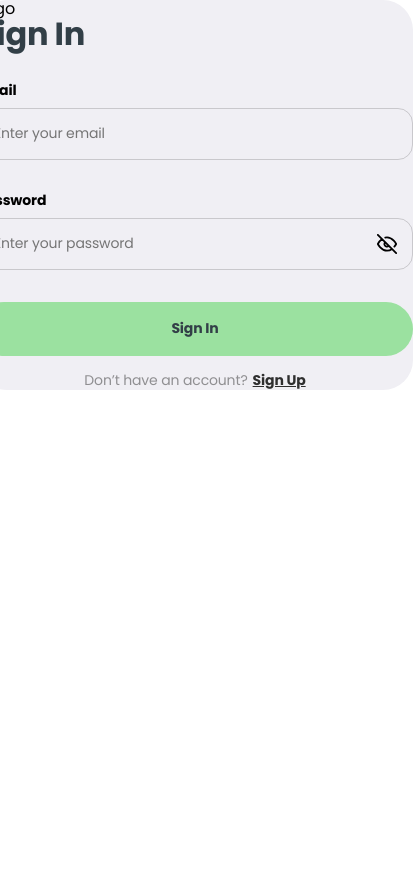
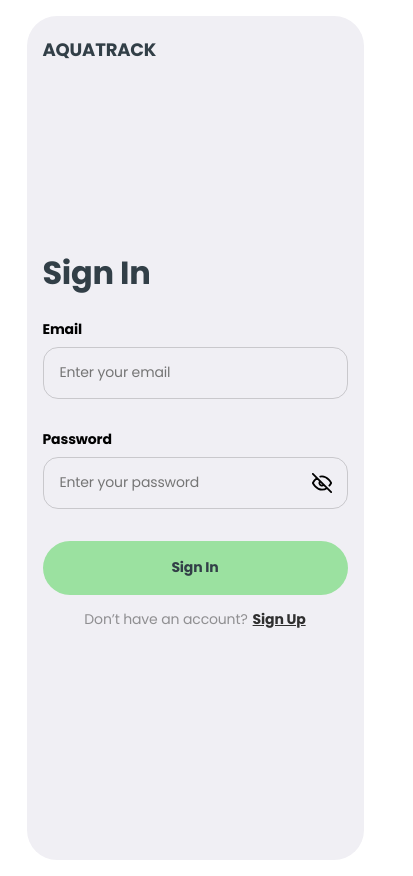
Before and after one commit to Kamila-Lohvynenko/final-project-frontend, a React (Vite) app: page /signin in a window 390 px wide. Shown: the whole page, 413 px wide, since content can reach past the window. Before the commit the page ends 844 px from the top, so only its background shows below. Built offline with nearby package versions, Linux system fonts and the light colour scheme; no server answers.

Commit message:
signin adaptive

```diff
--- a/src/components/SignInForm/SignInForm.jsx
+++ b/src/components/SignInForm/SignInForm.jsx
@@ -1,12 +1,13 @@
-import { useId, useState } from "react";
-import { NavLink } from "react-router-dom";
-import * as Yup from "yup";
-import styles from "./SignInForm.module.css";
-import sprite from "../../images/sprite.svg";
+import { useId, useState } from 'react';
+import { NavLink } from 'react-router-dom';
+import * as Yup from 'yup';
+import styles from './SignInForm.module.css';
+import sprite from '../../images/sprite.svg';
+import Logo from '../Logo/Logo';
 
 const validationSchema = Yup.object().shape({
-  email: Yup.string().email("Must be a valid email").required("Required"),
-  password: Yup.string().min(10, "Too short!").required("Required"),
+  email: Yup.string().email('Must be a valid email').required('Required'),
+  password: Yup.string().min(10, 'Too short!').required('Required'),
 });
 
 const SignInForm = () => {
@@ -16,11 +17,12 @@ const SignInForm = () => {
 
   return (
     <>
-      {/* <Logo/> */}
-      <p>Logo</p>
+      <div className={styles.logo}>
+        <Logo />
+      </div>
       <div className={styles.wrapperSignIn}>
         <h2 className={styles.title}>Sign In</h2>
-        <form>
+        <form className={styles.form}>
           <div className={styles.field}>
             <label htmlFor={emailId} className={styles.label}>
               Email
@@ -39,7 +41,7 @@ const SignInForm = () => {
             </label>
             <div className={styles.wrapper_icon}>
               <input
-                type={visiblePassword ? "text" : "password"}
+                type={visiblePassword ? 'text' : 'password'}
                 id={passwordId}
                 placeholder="Enter your password"
                 className={styles.input}
@@ -52,7 +54,7 @@ const SignInForm = () => {
               >
                 <use
                   href={`${sprite}#${
-                    visiblePassword ? "icon-eye" : "icon-eye-off"
+                    visiblePassword ? 'icon-eye' : 'icon-eye-off'
                   }`}
                 />
               </svg>
--- a/src/components/SignInForm/SignInForm.module.css
+++ b/src/components/SignInForm/SignInForm.module.css
@@ -1,7 +1,14 @@
+.logo {
+  padding: 24px 0 0 16px;
+}
+
 .wrapperSignIn {
   display: flex;
   flex-direction: column;
   align-items: left;
+  padding: 16px;
+  padding-bottom: 50px;
+  margin: auto 0;
 }
 .title {
   padding-bottom: 32px;
@@ -14,11 +21,16 @@
   color: var(--light-black);
 }
 
+.form {
+  width: 100%;
+}
+
 .field {
   display: flex;
   flex-direction: column;
   gap: 8px;
   margin-bottom: 32px;
+  width: 100%;
 }
 
 .label {
@@ -30,8 +42,9 @@
 
 .input {
   position: relative;
+
   padding: 16px;
-  width: 436px;
+  width: 100%;
 
   font-size: 14px;
   line-height: 1.28;
@@ -50,8 +63,8 @@ input:focus {
 }
 
 .btn {
-  width: 436px;
-  padding: 18px 191px;
+  width: 100%;
+  padding: 18px;
 
   font-size: 14px;
   font-weight: 700;
@@ -92,6 +105,7 @@ input:focus {
 }
 .wrapper_icon {
   position: relative;
+  width: 100%;
 }
 
 .icon_eye {
@@ -116,6 +130,13 @@ input:focus {
     font-size: 16px;
     line-height: 1.5;
   }
+  .wrapperSignIn {
+    padding-left: 134px;
+    padding-right: 134px;
+  }
+  .field {
+    width: 436px;
+  }
 }
 
 @media only screen and (min-width: 1440px) {
--- a/src/pages/SignInPage/SignInPage.module.css
+++ b/src/pages/SignInPage/SignInPage.module.css
@@ -1,19 +1,28 @@
 .wrapper {
-  width: 100%;
-
+  padding-top: 16px;
+  padding-bottom: 16px;
   display: flex;
   justify-content: center;
+  margin: auto 0;
   gap: 32px;
 }
 
 .form {
+  display: flex;
+  flex-direction: column;
+  justify-content: center;
+  height: 100vh;
   background-color: var(--grey);
   border-radius: 30px;
+}
+.form:nth-child(2) {
+  align-items: center;
 }
 
 .box {
   display: none;
   border-radius: 30px;
+  height: 100vh;
 }
 
 @media only screen and (min-width: 768px) {
@@ -27,7 +36,6 @@
     display: block;
     background-color: aquamarine;
     width: 672px;
-    height: 736px;
     flex-shrink: 0;
   }
 }
```
